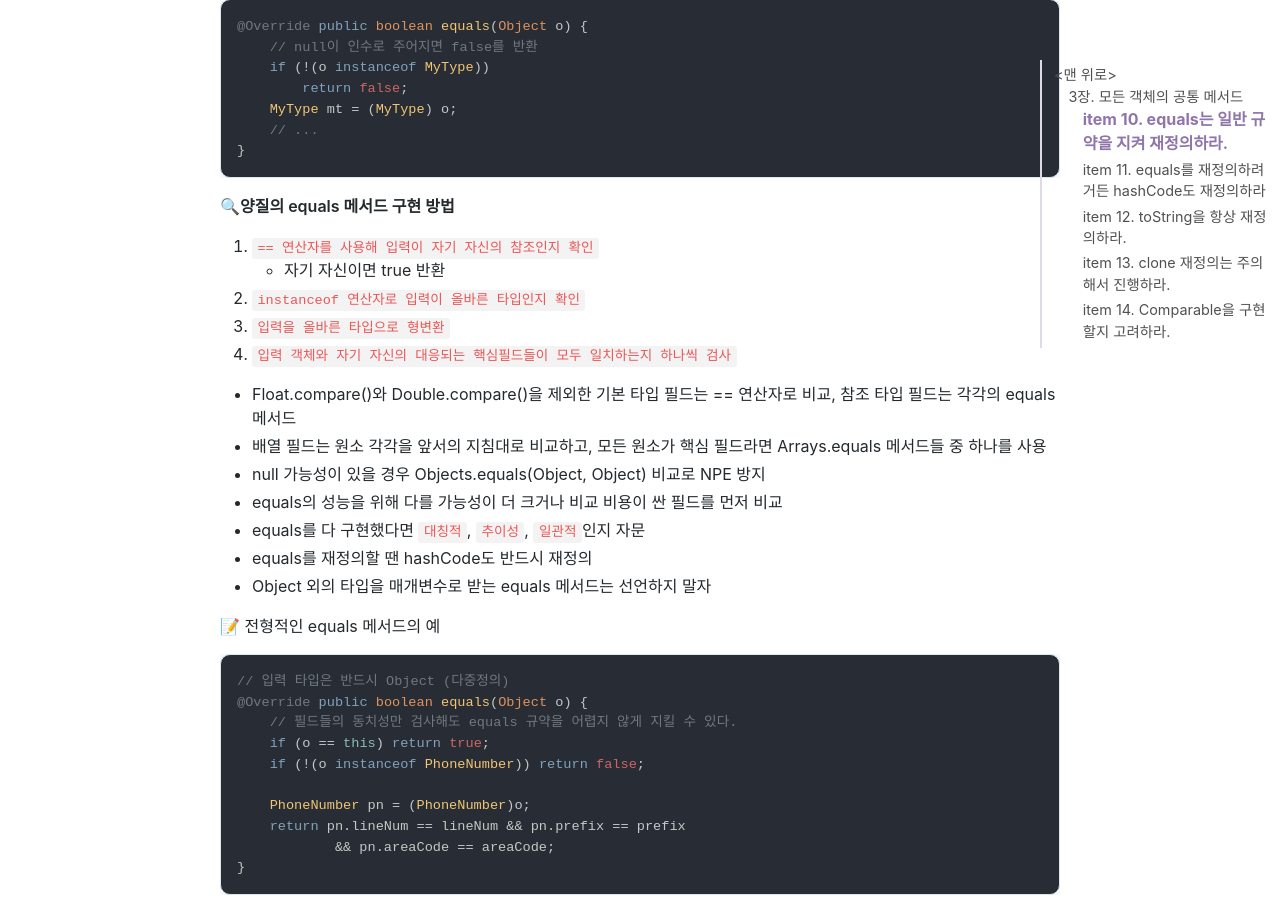
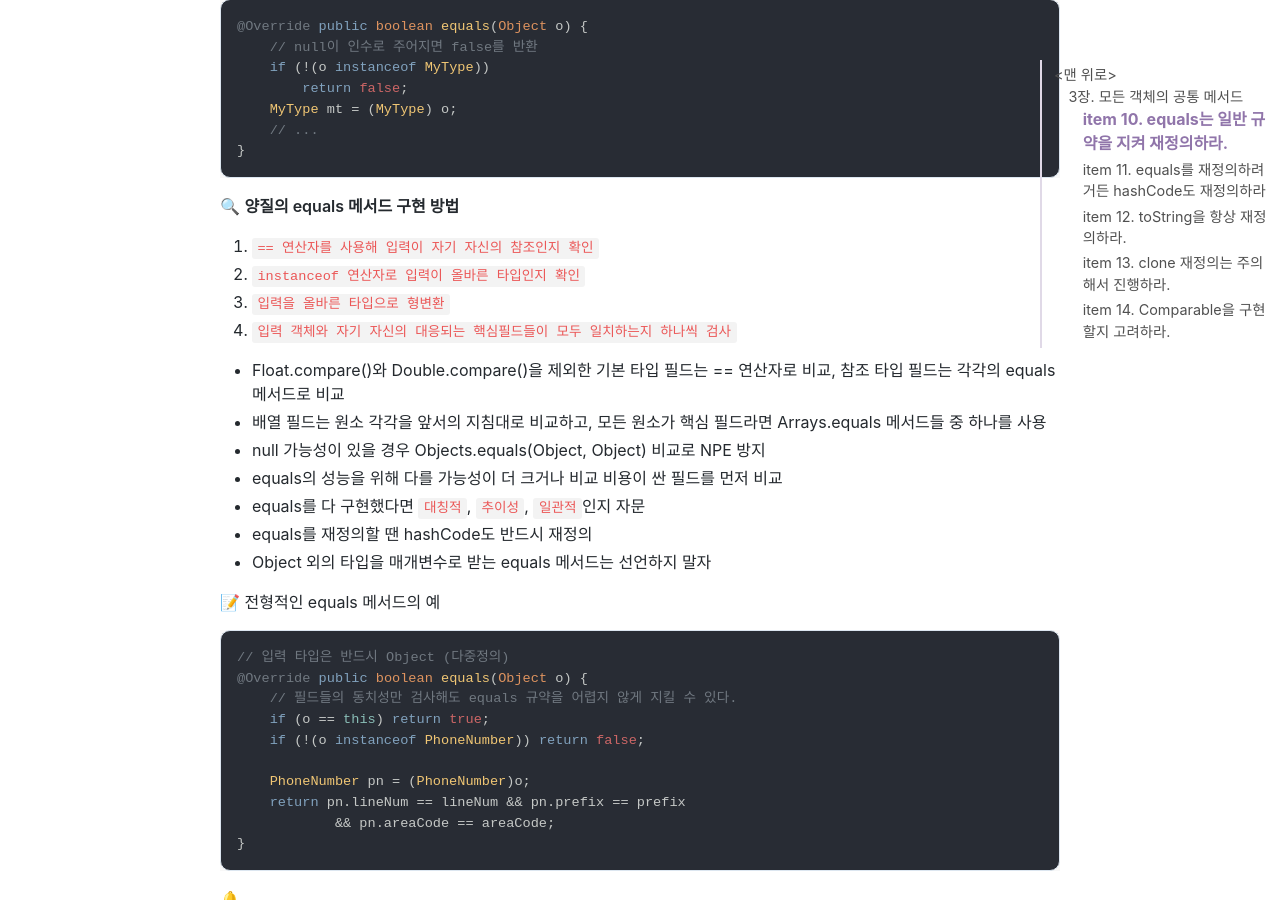
Before and after one commit to jihunparkme/jihunparkme.github.io, a Jekyll site: the page built from _posts/2023-04-22-Effective-Java-모든-객체의-공통-메서드.md, in a window 1280 px wide and 900 px high, scrolled down 2687 px. Built offline with Jekyll 4.4.1, drawn with Linux system fonts in a browser that asks for light colours; nearby versions of some CDN libraries; comment, search, counter and statistics services are not loaded.

Commit message:
add contents

````diff
--- a/_posts/2023-04-22-Effective-Java-모든-객체의-공통-메서드.md
+++ b/_posts/2023-04-22-Effective-Java-모든-객체의-공통-메서드.md
@@ -103,15 +103,14 @@ private final String s;
 }
 ```
 
-🔍**양질의 equals 메서드 구현 방법**
+🔍 **양질의 equals 메서드 구현 방법**
 
 1. `== 연산자를 사용해 입력이 자기 자신의 참조인지 확인`
-   - 자기 자신이면 true 반환
 2. `instanceof 연산자로 입력이 올바른 타입인지 확인`
 3. `입력을 올바른 타입으로 형변환`
 4. `입력 객체와 자기 자신의 대응되는 핵심필드들이 모두 일치하는지 하나씩 검사`
 
-- Float.compare()와 Double.compare()을 제외한 기본 타입 필드는 == 연산자로 비교, 참조 타입 필드는 각각의 equals 메서드
+- Float.compare()와 Double.compare()을 제외한 기본 타입 필드는 == 연산자로 비교, 참조 타입 필드는 각각의 equals 메서드로 비교
 - 배열 필드는 원소 각각을 앞서의 지침대로 비교하고, 모든 원소가 핵심 필드라면 Arrays.equals 메서드들 중 하나를 사용
 - null 가능성이 있을 경우 Objects.equals(Object, Object) 비교로 NPE 방지
 - equals의 성능을 위해 다를 가능성이 더 크거나 비교 비용이 싼 필드를 먼저 비교
````
